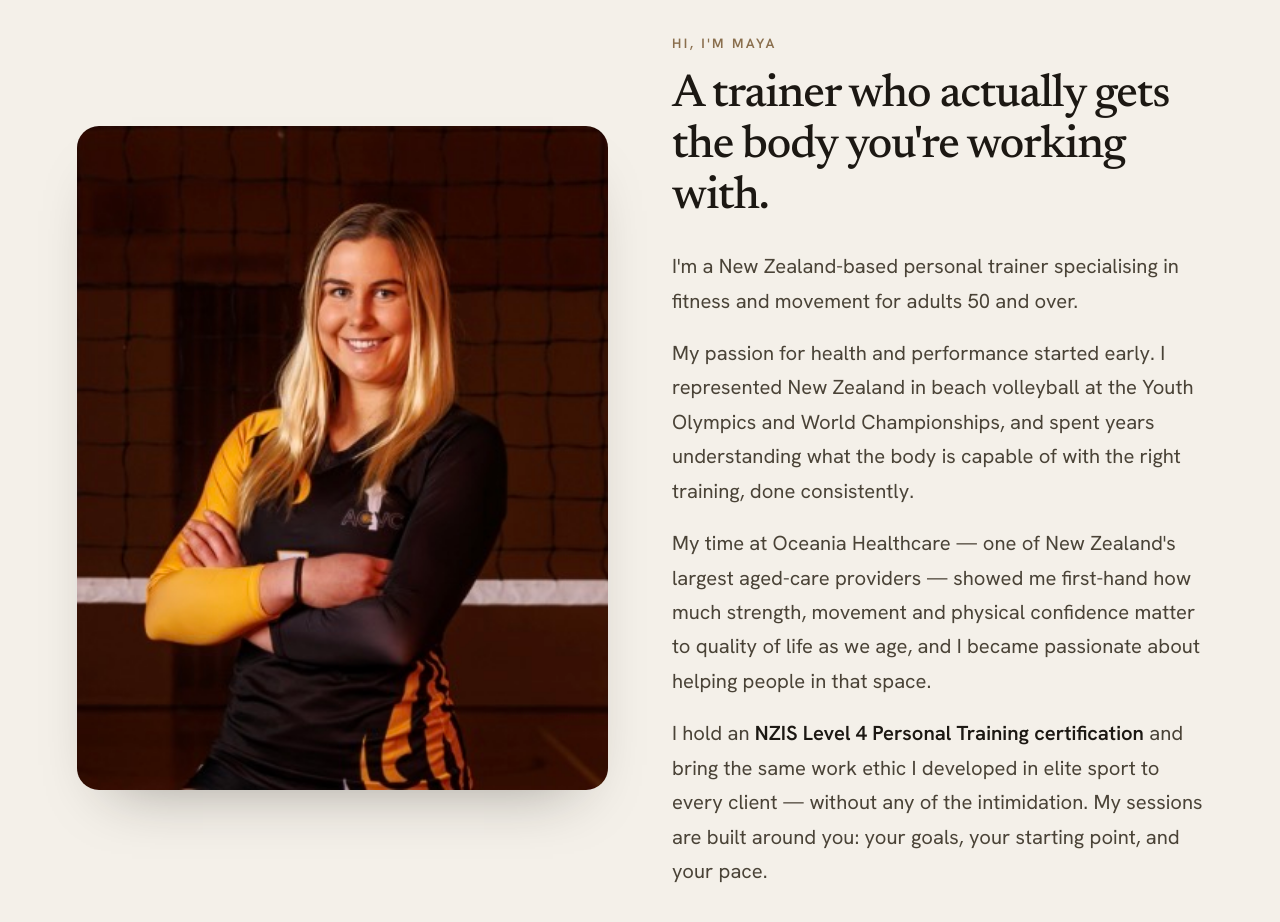
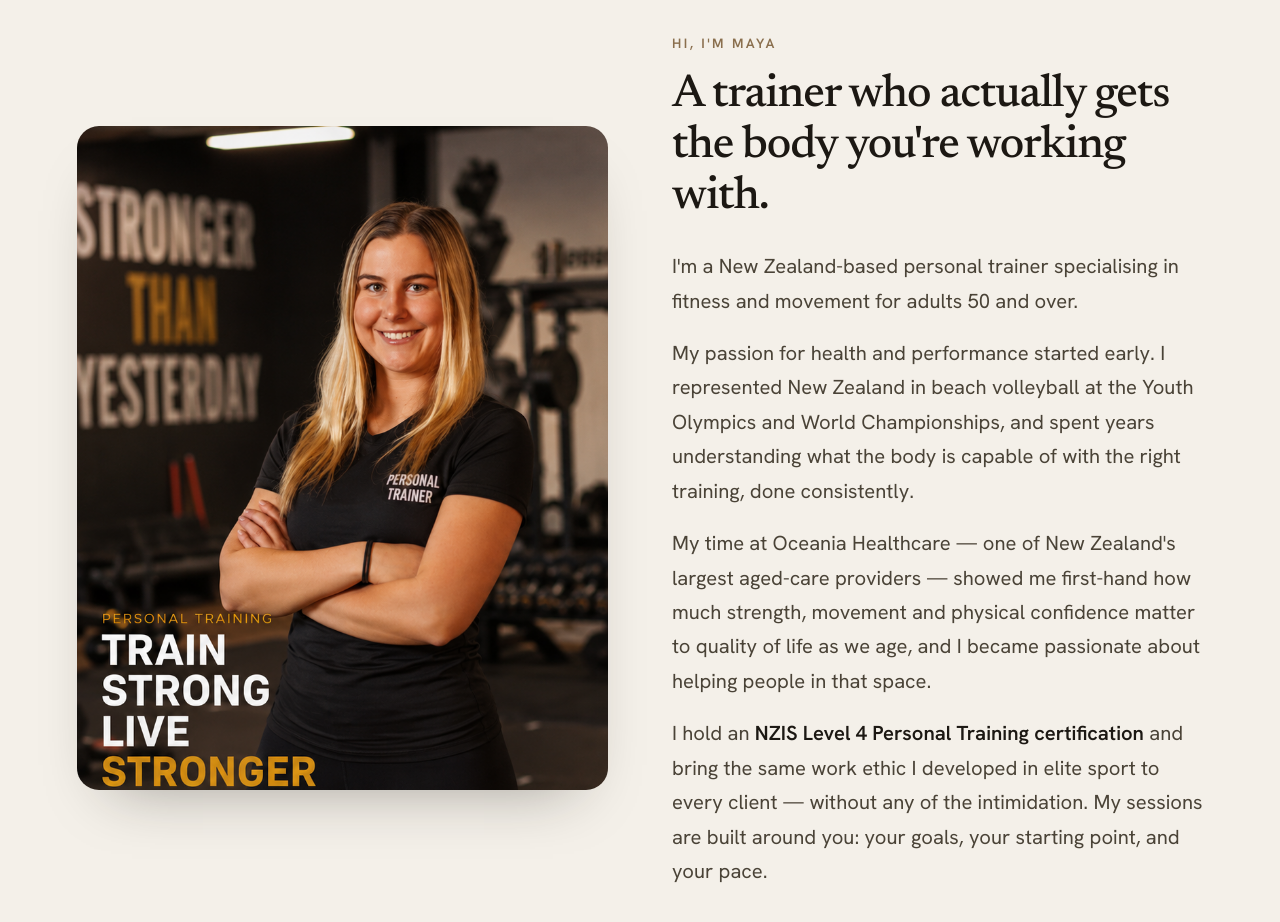
Before and after one commit to independenceservicesnz-coder/confident-fitness, a Next.js app in the folder sessions/compassionate-zen-cerf/mnt/outputs/confident-fitness-co/: page / in a window 1280 px wide. Shown: the part 1260-2182 px from the top of the page. Built offline with nearby package versions, Linux system fonts and the light colour scheme.

Commit message:
Update image source in About component

```diff
--- a/sessions/compassionate-zen-cerf/mnt/outputs/confident-fitness-co/components/About.tsx
+++ b/sessions/compassionate-zen-cerf/mnt/outputs/confident-fitness-co/components/About.tsx
@@ -6,7 +6,7 @@ export default function About() {
       <div className="grid md:grid-cols-2 gap-[clamp(36px,5vw,72px)] items-center">
         <div className="relative">
           <div className="aspect-[4/5] w-full rounded-[22px] overflow-hidden shadow-[0_30px_60px_-34px_rgba(28,24,19,0.4)] relative">
-            <Image src="/maya.jpg" alt="Maya Dickson — Personal Trainer for 50+" fill className="object-cover object-top" />
+            <Image src="/mayaabout.png" alt="Maya Dickson — Personal Trainer for 50+" fill className="object-cover object-top" />
           </div>
         </div>
 
```
